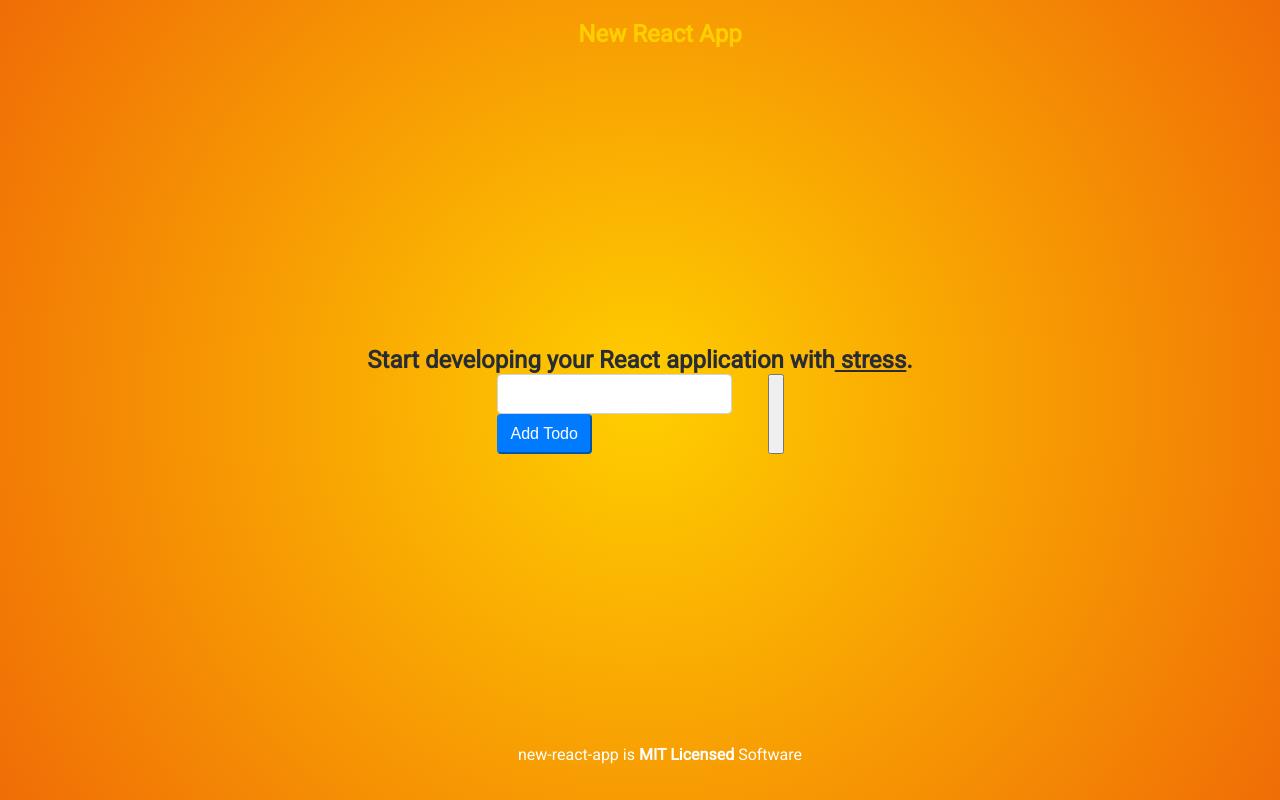
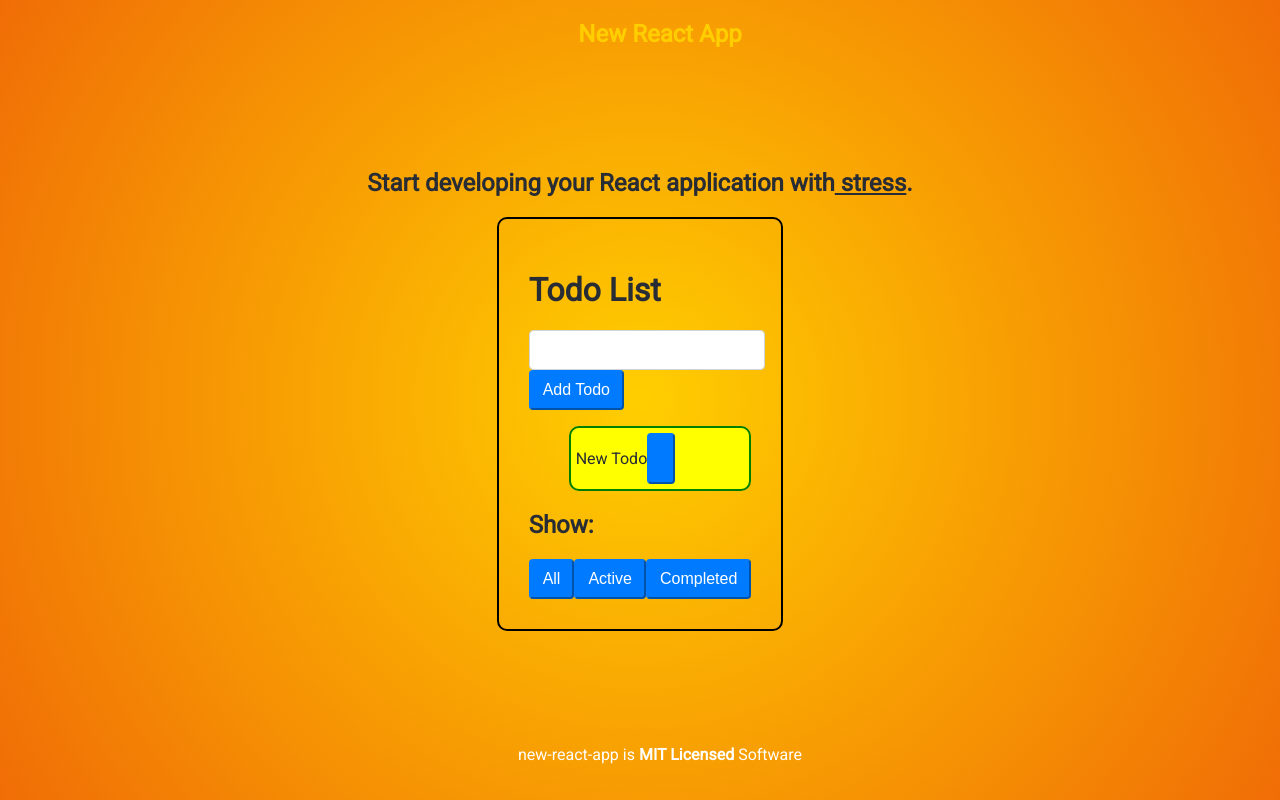
Before and after one commit to ahtee/scuffed-react-app, a React app: page / in a window 1280 px wide. Built offline with nearby package versions, Linux system fonts and the light colour scheme.

Commit message:
silencing out

```diff
--- a/package.json
+++ b/package.json
@@ -1,7 +1,7 @@
 {
   "name": "new-react-app",
   "sideEffects": false,
-  "version": "1.0.0",
+  "version": "1.1.0",
   "description": "Start developing your React application with stress.",
   "main": "src/index.js",
   "private": true,
@@ -29,6 +29,7 @@
     "@babel/core": "^7.4.5",
     "@babel/preset-env": "^7.4.5",
     "@babel/preset-react": "^7.0.0",
+    "@types/react": "^16.9.2",
     "babel-eslint": "^10.0.2",
     "babel-loader": "^8.0.6",
     "css-loader": "^3.0.0",
@@ -50,7 +51,6 @@
     "react-dom": "^16.9.0",
     "react-redux": "^7.1.1",
     "redux": "^4.0.4",
-    "redux-thunk": "^2.3.0",
     "styled-components": "^5.0.0-beta.8"
   },
   "bin": {
--- a/src/components/Button.js
+++ b/src/components/Button.js
@@ -17,7 +17,7 @@ const buttonStyle = {
   borderColor: '#007bff',
 };
 
-function Button({ type, text, onClick }) {
+function Button({ type, text, onClick, children }) {
   return (
     <button type={type} style={buttonStyle} onClick={onClick}>
       {text ? text : children}
--- a/src/components/Home.js
+++ b/src/components/Home.js
@@ -18,9 +18,14 @@ const Row = styled.div`
   flex-direction: row;
 `;
 
+const Column = styled.div`
+  display: flex;
+  flex-direction: column;
+`;
+
 const HeaderText = styled.h2`
   text-align: center;
-  margin: 0px 30px;
+  margin: 0px 30px 20px 30px;
 `;
 
 const Underlined = styled.span`
@@ -37,9 +42,9 @@ function Home() {
         </HeaderText>
       </Row>
       <Row>
-        <AddTodo />
-        <TodoListContainer />
-        <FilterLink />
+        <Column>
+          <TodoListContainer />
+        </Column>
       </Row>
     </Container>
   );
--- a/src/components/Link.js
+++ b/src/components/Link.js
@@ -1,13 +1,11 @@
 import React from 'react';
+import Button from './Button';
 
 function Link({ active, children, onClick }) {
-  const linkStyle = {
-    marginLeft: 10,
-  };
   return (
-    <button onClick={onClick} disabled={active} style={linkStyle}>
+    <Button onClick={onClick} disabled={active}>
       {children}
-    </button>
+    </Button>
   );
 }
 export default Link;
--- a/src/components/ToDoList/TodoList.js
+++ b/src/components/ToDoList/TodoList.js
@@ -1,17 +1,37 @@
 import React from 'react';
 import TodoListTask from './TodoListTask';
+import TodoListFilters from './TodoListFilters';
+import ToDoListTitle from './TodoListTitle';
+import AddTodo from '../../containers/AddTodo';
+import styled from 'styled-components';
+import { toggleTodoCompletion } from '../../actions';
 
-function TodoList({ todos, toggleTodo }) {
+const Container = styled.div`
+  border: 2px solid black;
+  padding: 30px;
+  border-radius: 10px;
+`;
+
+const UnorderedList = styled.ul`
+  list-style-type: none;
+`;
+
+function TodoList({ todos, toggleTodoCompletion }) {
   return (
-    <ul>
-      {todos.map(todo => (
-        <TodoListTask
-          key={todo.index}
-          {...todo}
-          onClick={() => toggleTodo(todo.index)}
-        />
-      ))}
-    </ul>
+    <Container>
+      <ToDoListTitle title="Todo List" />
+      <AddTodo />
+      <UnorderedList>
+        {todos.map(todo => (
+          <TodoListTask
+            key={todo.todoIndex}
+            {...todo}
+            onClick={() => toggleTodoCompletion(todo.todoIndex)}
+          />
+        ))}
+      </UnorderedList>
+      <TodoListFilters />
+    </Container>
   );
 }
 export default TodoList;
--- a/src/components/ToDoList/TodoListFilters.js
+++ b/src/components/ToDoList/TodoListFilters.js
@@ -1,17 +1,17 @@
 import React from 'react';
-import FilterLink from '../containers/FilterLink';
+import FilterLink from '../../containers/FilterLink';
 import { VisibilityFilters } from '../../actions';
 
 function TodoListFilters() {
   return (
     <div>
-      <span>Show: </span>
-      <FilterLink filter={VisibilityFilters.SHOW_ALL}>Show All</FilterLink>
-      <FilterLink filter={VisibilityFilters.SHOW_ACTIVE}>
-        Show Active
-      </FilterLink>
+      <div>
+        <h2>Show:</h2>
+      </div>
+      <FilterLink filter={VisibilityFilters.SHOW_ALL}>All</FilterLink>
+      <FilterLink filter={VisibilityFilters.SHOW_ACTIVE}>Active</FilterLink>
       <FilterLink filter={VisibilityFilters.SHOW_COMPLETED}>
-        SHow Completed
+        Completed
       </FilterLink>
     </div>
   );
--- a/src/components/ToDoList/TodoListTask.js
+++ b/src/components/ToDoList/TodoListTask.js
@@ -1,13 +1,21 @@
 import React from 'react';
+import FilterLink from '../../containers/FilterLink';
 
 function TodoListTask({ text, completed, onClick }) {
   const taskStyle = {
     textDecoration: completed ? 'line-through' : 'none',
+    border: '2px solid green',
+    padding: 5,
+    borderRadius: 10,
+    display: 'flex',
+    flexDirection: 'row',
+    background: 'yellow',
   };
 
   return (
     <li onClick={onClick} style={taskStyle}>
       <p>{text}</p>
+      <FilterLink />
     </li>
   );
 }
--- a/src/index.js
+++ b/src/index.js
@@ -1,13 +1,12 @@
 import React from 'react';
 import ReactDOM from 'react-dom';
 import { Provider } from 'react-redux';
-import { createStore, applyMiddleware } from 'redux';
-import thunk from 'redux-thunk';
+import { createStore } from 'redux';
 import rootReducer from './reducers';
 import App from './App';
 
 // Initiaize the global State with Redux createStore
-const store = createStore(rootReducer, applyMiddleware(thunk));
+const store = createStore(rootReducer);
 
 ReactDOM.render(
   <Provider store={store}>
--- a/src/reducers/todos.js
+++ b/src/reducers/todos.js
@@ -1,10 +1,19 @@
-const todos = (state = [], action) => {
+const todos = (
+  state = [
+    {
+      index: 1,
+      text: 'New Todo',
+      completed: false,
+    },
+  ],
+  action
+) => {
   switch (action.type) {
     case 'CREATE_TODO':
       return [
         ...state,
         {
-          index: action.index,
+          index: action.todoIndex,
           text: action.text,
           completed: false,
         },
@@ -13,7 +22,7 @@ const todos = (state = [], action) => {
       return [
         ...state,
         {
-          index: action.index,
+          index: action.todoIndex,
           completed: true,
         },
       ];
@@ -21,7 +30,7 @@ const todos = (state = [], action) => {
       return [
         ...state,
         {
-          index: action.index,
+          index: action.todoIndex,
           text: action.text,
         },
       ];
--- a/webpack.config.js
+++ b/webpack.config.js
@@ -10,13 +10,17 @@ module.exports = {
     app: './src/index.js',
   },
   devServer: {
-    clientLogLevel: 'silent',
+    noInfo: true,
     compress: true,
+    port: 3000,
+    open: true,
+    contentBase: path.join(__dirname, 'public'),
     watchContentBase: true,
-    port: 9000,
-    contentBase: path.join(__dirname, 'public'),
-    open: true,
-    overlay: true,
+    overlay: {
+      warnings: true,
+      errors: true,
+    },
+    liveReload: true,
     stats: {
       colors: true,
     },
@@ -24,6 +28,7 @@ module.exports = {
   output: {
     path: path.resolve(__dirname, 'dist'),
     filename: devMode ? '[name].bundle.js' : '[name]-[hash].bundle.js',
+    chunkFilename: devMode ? '[name].chunk.js' : '[name]-[hash].chunk.js',
   },
   module: {
     rules: [
@@ -69,8 +74,8 @@ module.exports = {
       filename: 'index.html',
     }),
     new MiniCssExtractPlugin({
-      filename: devMode ? '[name].css' : '[name].[hash].css',
-      chunkFilename: devMode ? '[id].css' : '[id].[hash].css',
+      filename: devMode ? '[name].css' : '[name]-[hash].css',
+      chunkFilename: devMode ? '[id].css' : '[id]-[hash].css',
       ignoreOrder: false, // Enable to remove warnings about conflicting order
     }),
   ],
```
Also changed, not shown: 1 other file (tests, documents, lock files or other folders).
